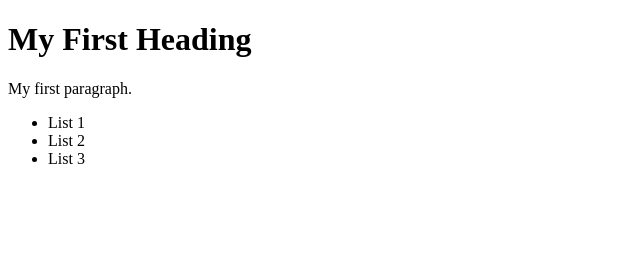
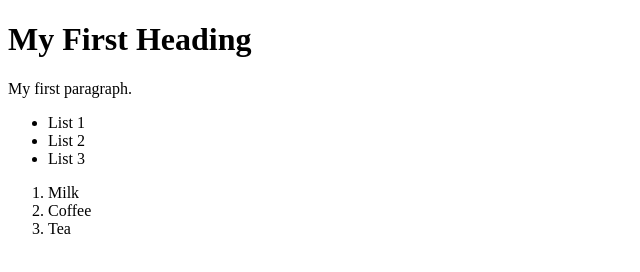
Before and after one commit to chaiyasut-a-team/html-website, a plain HTML site: page index.html in a window 1280 px wide. Shown: the whole page, without its empty margins (0-640 px from the left). Drawn offline with Linux system fonts and the light colour scheme.

Commit message:
Update index.html

```diff
--- a/index.html
+++ b/index.html
@@ -14,6 +14,11 @@
     <li>List 2</li>
     <li>List 3</li>
   </ul>
+  <ol>
+	  <li>Milk</li>
+	  <li>Coffee</li>
+	  <li>Tea</li>
+	</ol>
 
 
 </body>
```
